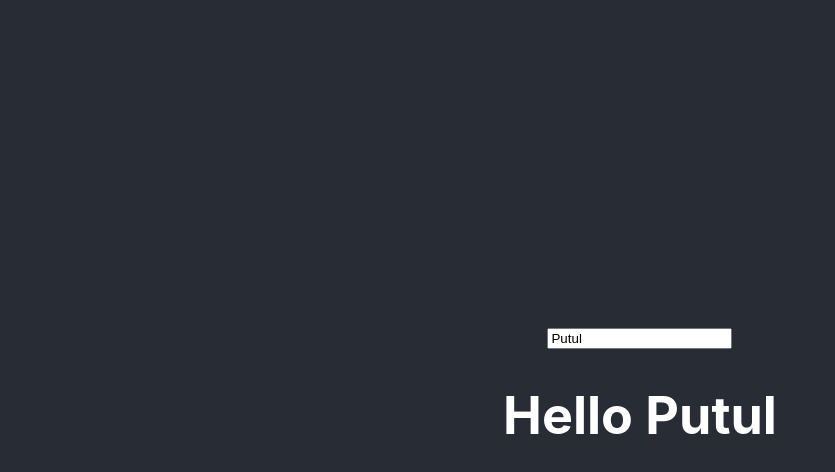
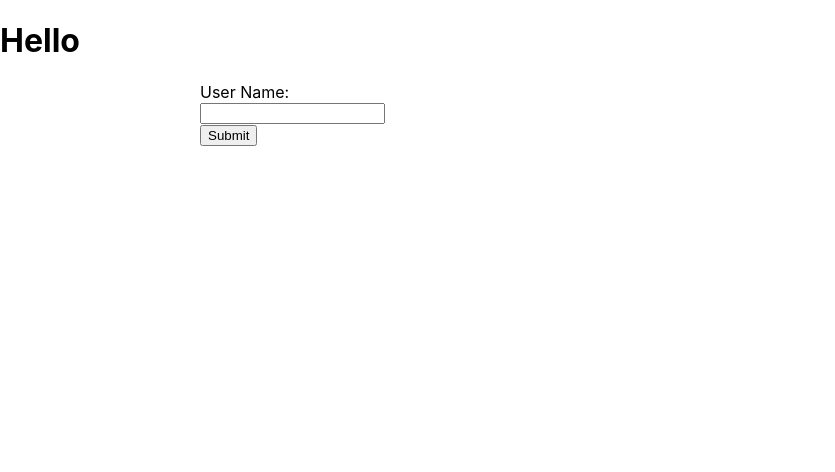
Before and after one commit to developerputul/react_app, a React (Create React App) app: page / in a window 1280 px wide. Shown: the top 472 px of the page, without its empty margins (0-835 px from the left). Built offline with nearby package versions, Linux system fonts and the light colour scheme.

Commit message:
App.js username or gettingvalue and set on data section updated

```diff
--- a/src/App.js
+++ b/src/App.js
@@ -1,21 +1,32 @@
-import logo from './logo.svg';
-import './App.css';
-import Learn from './components/Hello';
-import Learning from './components/Learning';
-import Check from './components/Check';
+import React from 'react';
+ class App extends React.Component {
 
-function App() {
-  return (
-    <div className="App">
-      <header className="App-header">
+  state = {
+    username: ""
+  }
+  Changedata = (e) => {
+      let val = e.target.name; //username
+      let myvalue = e.target.value; //GettingValue
+      this.setState({[val]: myvalue}); //value set on the state
+  }
 
+  render() {
 
+    return (
+      <div className='App'>
+        <h1>Hello {this.state.username}</h1>
 
-        <Check/>
-
-      </header>
-    </div>
-  );
-}
-
+        <div>
+          <form>
+            <div class="form-group" style={{marginLeft:200}}>
+                <label>User Name:</label> <br></br>
+                <input type='text' name='username' onChange={this.Changedata}></input><br></br>
+                <button type='submit'>Submit</button>
+            </div>
+          </form>
+        </div>
+      </div>
+    )
+  }
+ }
 export default App;
--- /dev/null
+++ b/src/components/Learning.css
@@ -0,0 +1,8 @@
+.Card{
+    width: 70%;
+    margin: auto;
+    border: 1px solid wheat;
+    padding: 20px;
+    text-align: center;
+    margin: 10px;
+}
--- a/src/components/Learning.js
+++ b/src/components/Learning.js
@@ -1,4 +1,5 @@
 import React, { Component } from "react";
+import './Learning.css'
 import { render } from '@testing-library/react';
 
 class Learning extends Component{
@@ -30,13 +31,21 @@ clickHandler = () => {
     })
 }
     render(){
+
+        const style = {
+            backgroundColor: 'orange',
+            border:'2px solid maroon',
+            padding: '10px',
+            font: 'inherit',
+            cursor: 'pointer',
+        }
         return (
             <div>
-                <button onClick={this.clickHandler}>Click Me</button>
-            <h1>Fruit Name is {this.state.fruits[0].name}</h1>
-            <h1>Fruit Name is {this.state.fruits[1].name}</h1>
-            <h1>Fruit Name is {this.state.fruits[2].name}</h1>
-            <h1>Fruit Name is {this.state.fruits[3].name}</h1>
+                <button style={style} onClick={this.clickHandler}>Click Me</button>
+            <h1 className="Card">Fruit Name is {this.state.fruits[0].name}</h1>
+            <h1 className="Card">Fruit Name is {this.state.fruits[1].name}</h1>
+            <h1 className="Card">Fruit Name is {this.state.fruits[2].name}</h1>
+            <h1 className="Card">Fruit Name is {this.state.fruits[3].name}</h1>
 
          </div>
         );
```
